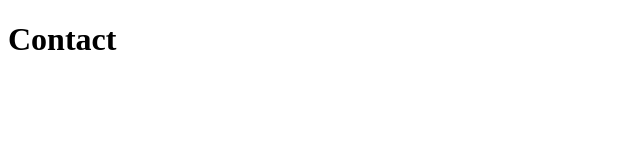
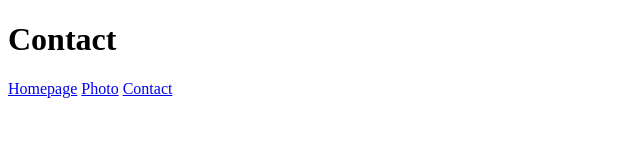
Before and after one commit to Nataliia-Opanasenko/multiple-pages-static-website, a plain HTML site: page contact.html in a window 1280 px wide. Shown: the whole page, without its empty margins (0-640 px from the left). Drawn offline with Linux system fonts and the light colour scheme.

Commit message:
added footer

```diff
--- a/contact.html
+++ b/contact.html
@@ -7,5 +7,11 @@
 </head>
 <body>
     <h1>Contact</h1>
+
+     <footer>
+        <a href="index.html">Homepage</a>
+        <a href="photo.html">Photo</a>
+        <a href="contact.html">Contact</a>
+    </footer>
 </body>
 </html>
```
Also changed, not shown: index.html (+5 -1 lines), photo.html (+6 -0 lines).
